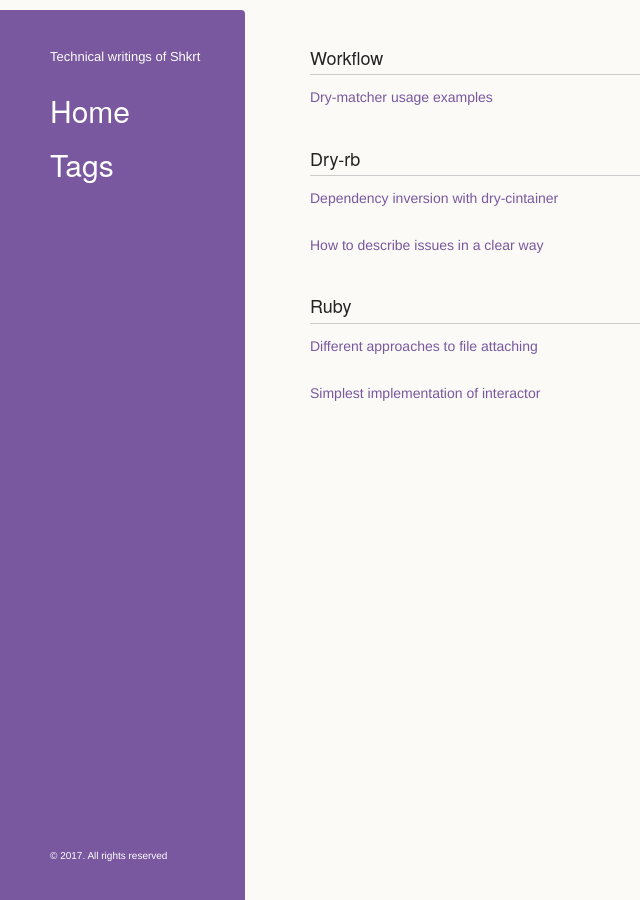
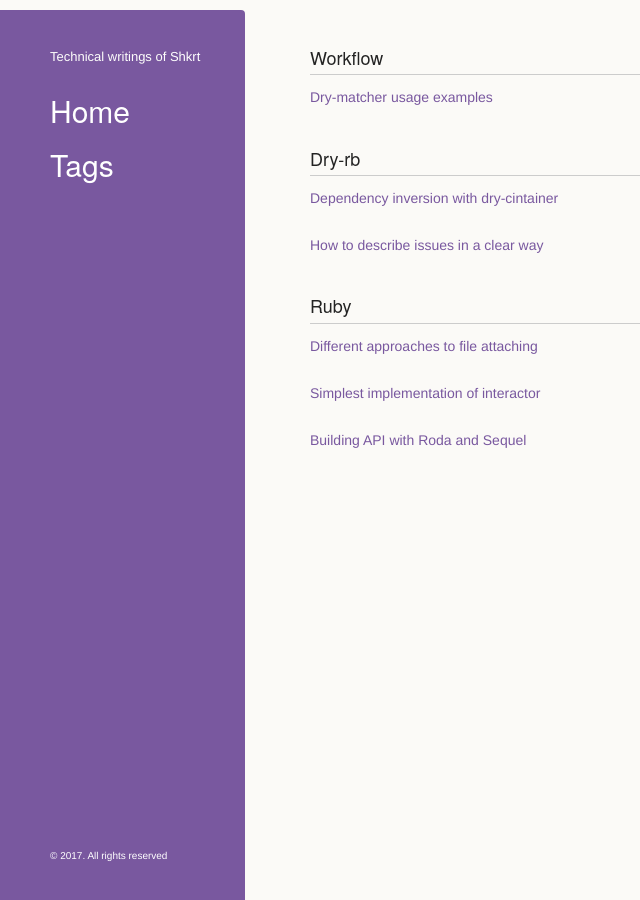
Before and after one commit to shkrt/Shkrt.github.io, a Jekyll site: the page built from tags.md, in a window 1280 px wide. Shown: the whole page, without its empty margins (0-640 px from the left). Built offline with Jekyll 4.4.1, drawn with Linux system fonts in a browser that asks for light colours; a script that is not in the unit is left out.

Commit message:
add tags.md entry

```diff
--- a/tags.md
+++ b/tags.md
@@ -19,3 +19,5 @@ permalink: /tags/
 [Different approaches to file attaching]({{ site.baseurl }}{% post_url 2017-10-16-different-approaches-to-file-attaching %})
 
 [Simplest implementation of interactor]({{ site.baseurl }}{% post_url 2017-10-23-simplest-implementation-of-interactor %})
+
+[Building API with Roda and Sequel]({{ site.baseurl }}{% post_url 2017-10-30-building-api-with-roda-and-sequel %})
```
